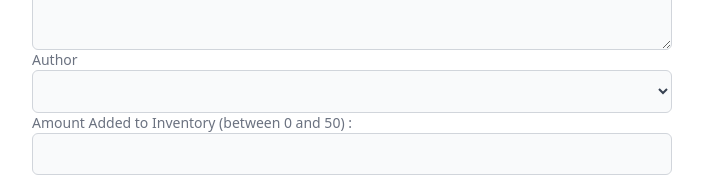
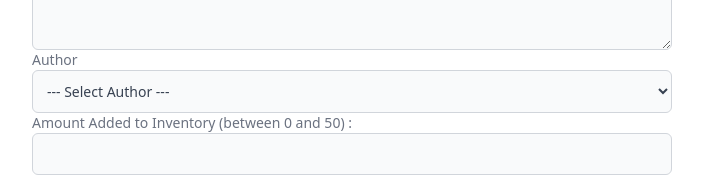
Before and after one commit to francoisdillinger/book_nook_frontend, a React (Vite) app: page / in a window 1280 px wide. Shown: the part 858-1035 px from the top of the page, without its empty margins (288-991 px from the left). Built offline with nearby package versions, Linux system fonts and the light colour scheme.

Commit message:
Add dynamic author options to select dropdown

```diff
--- a/src/components/AddBook.tsx
+++ b/src/components/AddBook.tsx
@@ -144,9 +144,12 @@ export default function AddBook() {
 						className="block p-2.5 w-full lg:w-full z-20 text-sm font-normal text-gray-700 rounded-md bg-gray-50 border border-gray-300 focus:ring-blue-300 focus:border-blue-300 focus-visible:outline-none"
 						// onChange={(event) => selectOptionsHandler(event)}
 					>
-						{/* {options.map((option) => (
-							<option key={option}>{option}</option>
-						))} */}
+						<option value="">--- Select Author ---</option>
+						{authors?.map((author, index) => (
+							<option key={index}>
+								{author.authorFirstName + " " + author.authorLastName}
+							</option>
+						))}
 					</select>
 				</div>
 				<div className="">
```
